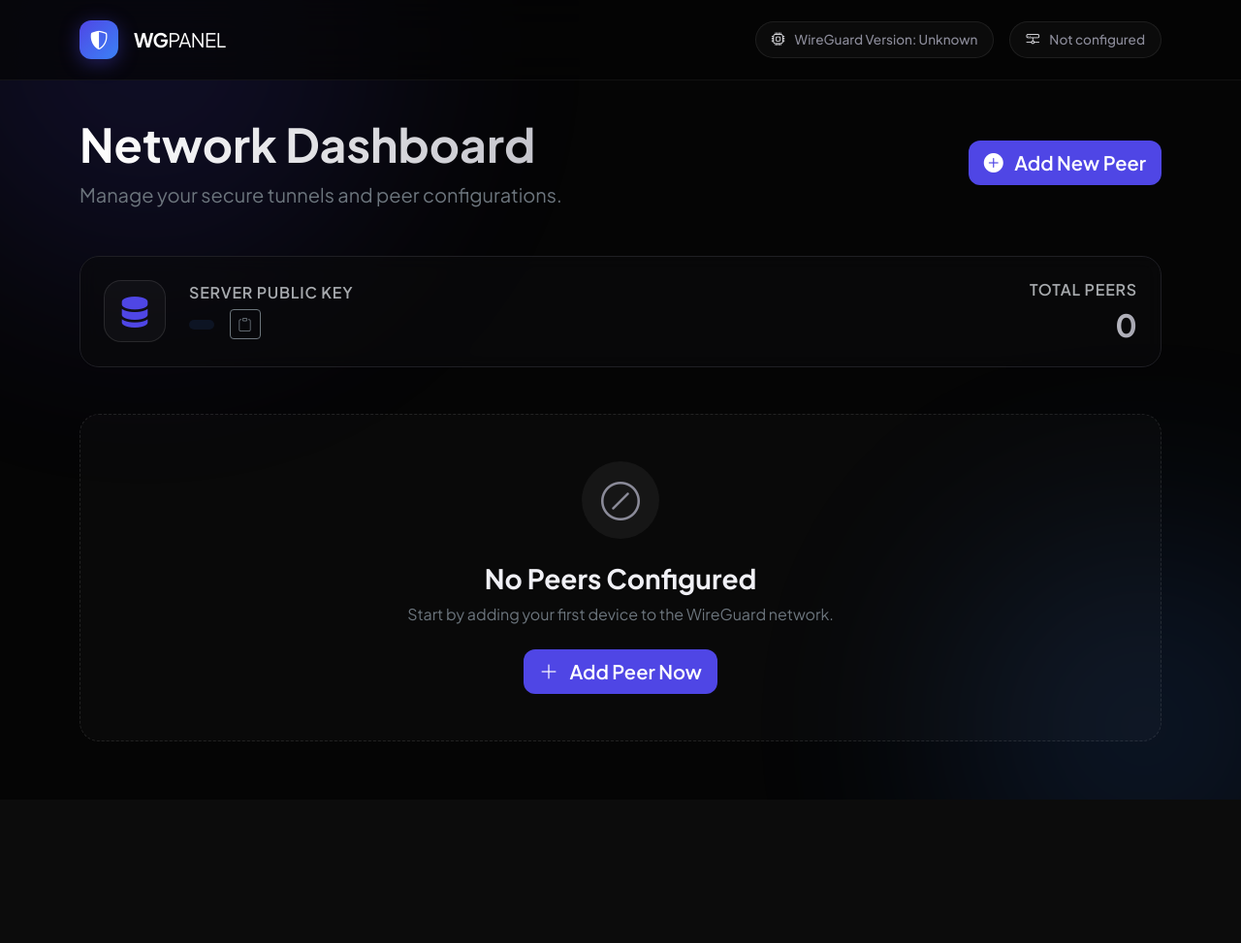
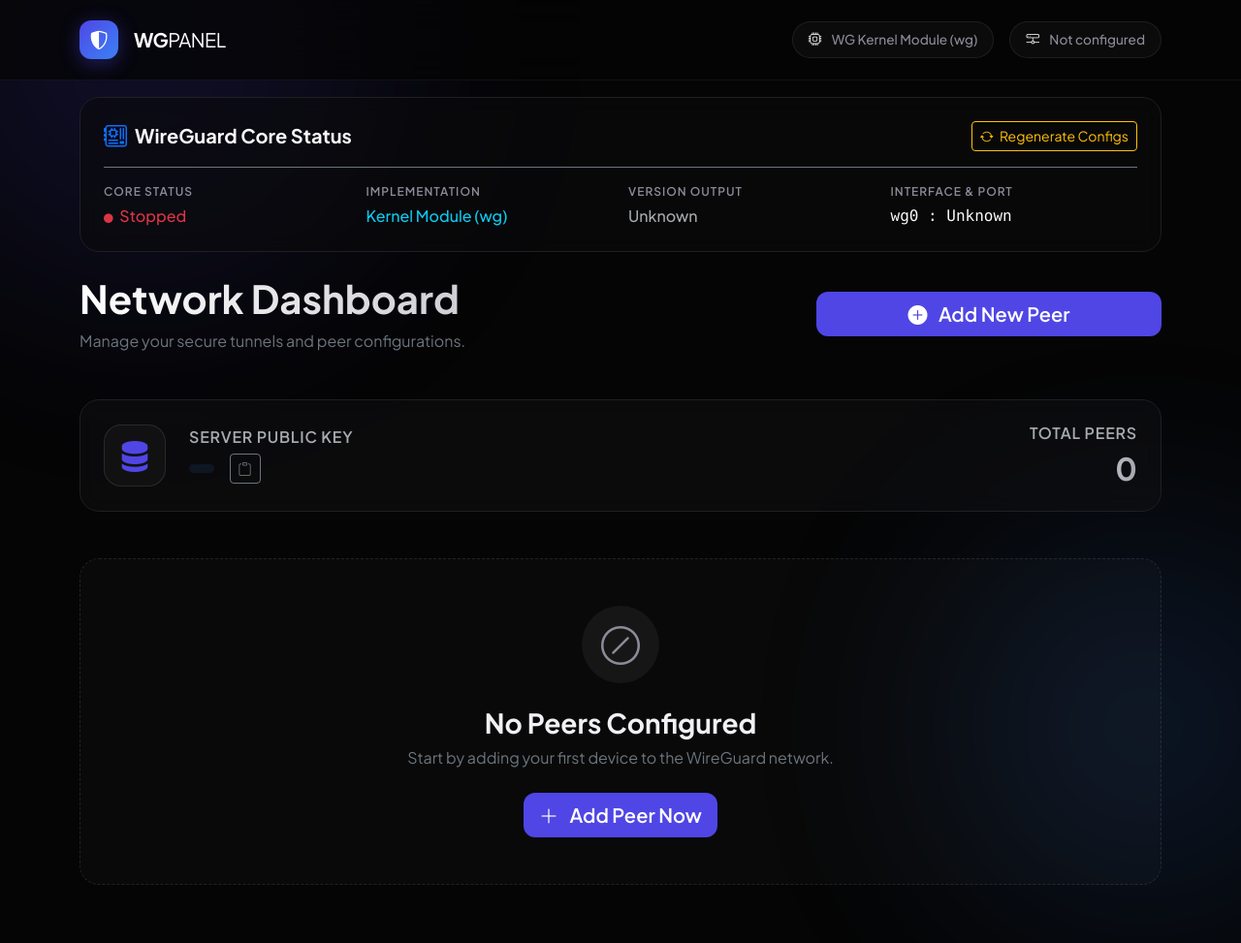
Before and after one commit to 498dr4j98rj4/498drh94r8h, a Flask app: page / in a window 1280 px wide. Shown: the whole page at 97% size. Before the commit the page ends 825 px from the top, so only its background shows below. Run offline with Flask 3, Linux system fonts and the light colour scheme.

Commit message:
Update source

```diff
--- a/app/main.py
+++ b/app/main.py
@@ -2,7 +2,6 @@ import os
 import logging
 from flask import Flask, render_template, request, jsonify, send_file, Response
 import app.wg_utils as wg_utils
-import io
 
 # Setup logging
 logging.basicConfig(level=logging.INFO, format='%(asctime)s - %(name)s - %(levelname)s - %(message)s')
@@ -13,7 +12,7 @@ app.secret_key = os.environ.get("FLASK_SECRET_KEY", os.urandom(24))
 
 @app.route('/')
 def index():
-    """Dashboard view"""
+    """Main Dashboard View"""
     peers = wg_utils.get_peers()
     server_pub = ""
     try:
@@ -22,18 +21,22 @@ def index():
         logger.error(f"Error getting server keys: {e}")
 
     host = os.environ.get("WG_HOST", "Not configured")
-    wg_version = wg_utils.get_wg_version()
+    wg_info = wg_utils.get_core_info()
 
-    return render_template('index.html', peers=peers, server_pub=server_pub, host=host, wg_version=wg_version)
+    return render_template(
+        'index.html',
+        peers=peers,
+        server_pub=server_pub,
+        host=host,
+        wg_info=wg_info
+    )
 
 @app.route('/api/peers', methods=['GET'])
 def api_get_peers():
-    """API endpoint to get peers with stats"""
     return jsonify(wg_utils.get_peers())
 
 @app.route('/api/peers', methods=['POST'])
 def api_add_peer():
-    """API endpoint to add a peer"""
     data = request.json
     name = data.get('name', '').strip()
 
@@ -49,7 +52,6 @@ def api_add_peer():
 
 @app.route('/api/peers/<peer_id>', methods=['DELETE'])
 def api_remove_peer(peer_id):
-    """API endpoint to remove a peer"""
     try:
         success = wg_utils.remove_peer(peer_id)
         if success:
@@ -60,9 +62,24 @@ def api_remove_peer(peer_id):
         logger.error(f"Error removing peer: {e}")
         return jsonify({"error": str(e)}), 500
 
+@app.route('/api/regenerate_config', methods=['POST'])
+def api_regenerate_config():
+    """Force regenerate wg0.conf from JSON database to fix broken states."""
+    try:
+        peers = wg_utils.get_peers()
+        wg_utils.rewrite_wg_conf(peers)
+        return jsonify({"success": True, "message": "Config regenerated successfully."})
+    except Exception as e:
+        logger.error(f"Error regenerating config: {e}")
+        return jsonify({"error": str(e)}), 500
+
+@app.route('/api/core_status', methods=['GET'])
+def api_core_status():
+    """Endpoint for AJAX polling of core status."""
+    return jsonify(wg_utils.get_core_info())
+
 @app.route('/peer/<peer_id>/config')
 def download_config(peer_id):
-    """Download peer configuration file"""
     peers = wg_utils.get_peers()
     peer = next((p for p in peers if p.get("id") == peer_id), None)
 
@@ -71,7 +88,6 @@ def download_config(peer_id):
 
     config_str = wg_utils.generate_client_config(peer)
 
-    # Return as downloadable file
     return Response(
         config_str,
         mimetype="text/plain",
@@ -80,7 +96,6 @@ def download_config(peer_id):
 
 @app.route('/peer/<peer_id>/qr')
 def get_qr_code(peer_id):
-    """Get peer configuration as QR code (HTML page)"""
     peers = wg_utils.get_peers()
     peer = next((p for p in peers if p.get("id") == peer_id), None)
 
@@ -93,7 +108,6 @@ def get_qr_code(peer_id):
     return render_template('qr.html', peer=peer, qr_b64=qr_b64)
 
 if __name__ == '__main__':
-    # Initialize server if needed
     try:
         wg_utils.init_server()
     except Exception as e:
--- a/app/static/css/style.css
+++ b/app/static/css/style.css
@@ -34,6 +34,7 @@ body {
     filter: blur(120px);
     z-index: -1;
     opacity: 0.15;
+    pointer-events: none;
 }
 .bg-shape-1 {
     width: 500px; height: 500px;
@@ -77,7 +78,7 @@ body {
 .nav-badge i { color: var(--text-main); }
 
 .main-container {
-    padding-top: 120px;
+    padding-top: 100px;
     padding-bottom: 60px;
 }
 
@@ -89,9 +90,33 @@ body {
 }
 .tracking-wider { letter-spacing: 0.05em; }
 
+/* Core Info Panel */
+.core-info-panel {
+    background: rgba(10, 10, 12, 0.6);
+    border: 1px solid var(--border-color);
+    border-radius: var(--radius-xl);
+    backdrop-filter: blur(10px);
+}
+.core-stat {
+    display: flex;
+    flex-direction: column;
+    gap: 4px;
+}
+.core-label {
+    font-size: 0.75rem;
+    text-transform: uppercase;
+    letter-spacing: 1px;
+    color: var(--text-muted);
+    font-weight: 600;
+}
+.core-val {
+    font-size: 1rem;
+    font-weight: 500;
+}
+
 /* Server Card Overview */
 .server-card {
-    background: rgba(10, 10, 12, 0.6);
+    background: rgba(20, 20, 24, 0.4);
     border: 1px solid var(--border-color);
     border-radius: var(--radius-xl);
     backdrop-filter: blur(10px);
--- a/app/static/js/main.js
+++ b/app/static/js/main.js
@@ -1,5 +1,3 @@
-// Main JavaScript functionality
-
 // Format bytes to human readable format
 function formatBytes(bytes, decimals = 2) {
     if (!+bytes) return '0 B';
@@ -22,6 +20,22 @@ function formatHandshake(timestamp) {
     return `${Math.floor(diff/86400)}d ago`;
 }
 
+// Show Toast
+function showToast(message, type = 'success') {
+    const toastEl = document.getElementById('liveToast');
+    const toastBody = document.getElementById('toastMsg');
+
+    toastBody.textContent = message;
+
+    toastEl.classList.remove('bg-primary', 'bg-danger', 'bg-success', 'bg-warning');
+    if (type === 'error') toastEl.classList.add('bg-danger');
+    else if (type === 'warning') toastEl.classList.add('bg-warning', 'text-dark');
+    else toastEl.classList.add('bg-success');
+
+    const toast = new bootstrap.Toast(toastEl);
+    toast.show();
+}
+
 // Apply formatters to DOM elements
 function applyFormatting() {
     document.querySelectorAll('.rx-bytes, .tx-bytes').forEach(el => {
@@ -35,14 +49,16 @@ function applyFormatting() {
     });
 }
 
-// Poll API for stats updates
-async function pollStats() {
+// Poll API for stats and core updates
+async function pollData() {
     try {
-        const res = await fetch('/api/peers');
-        if (!res.ok) return;
+        const [peersRes, coreRes] = await Promise.all([
+            fetch('/api/peers'),
+            fetch('/api/core_status')
+        ]);
 
-        const peers = await res.json();
-
+        if (peersRes.ok) {
+            const peers = await peersRes.json();
             peers.forEach(peer => {
                 if (peer.stats) {
                     const card = document.querySelector(`.peer-item[data-id="${peer.id}"]`);
@@ -50,30 +66,54 @@ async function pollStats() {
                         const rx = card.querySelector('.rx-bytes');
                         const tx = card.querySelector('.tx-bytes');
                         const hs = card.querySelector('.handshake-time');
-                    const badge = card.querySelector('.card-header .badge');
+                        const indicator = card.querySelector('.status-indicator');
 
-                    if (rx) {
-                        rx.textContent = formatBytes(peer.stats.transfer_rx);
-                        rx.setAttribute('data-bytes', peer.stats.transfer_rx);
-                    }
-                    if (tx) {
-                        tx.textContent = formatBytes(peer.stats.transfer_tx);
-                        tx.setAttribute('data-bytes', peer.stats.transfer_tx);
-                    }
-                    if (hs) {
-                        hs.textContent = formatHandshake(peer.stats.latest_handshake);
-                        hs.setAttribute('data-time', peer.stats.latest_handshake);
-                    }
+                        if (rx) { rx.textContent = formatBytes(peer.stats.transfer_rx); rx.setAttribute('data-bytes', peer.stats.transfer_rx); }
+                        if (tx) { tx.textContent = formatBytes(peer.stats.transfer_tx); tx.setAttribute('data-bytes', peer.stats.transfer_tx); }
+                        if (hs) { hs.textContent = formatHandshake(peer.stats.latest_handshake); hs.setAttribute('data-time', peer.stats.latest_handshake); }
 
-                    if (badge && peer.stats.latest_handshake > 0) {
-                        badge.classList.remove('bg-secondary');
-                        badge.classList.add('bg-success');
+                        if (indicator && peer.stats.latest_handshake > 0) {
+                            indicator.classList.remove('inactive');
+                            indicator.classList.add('active');
                         }
                     }
                 }
             });
+        }
+
+        if (coreRes.ok) {
+            const core = await coreRes.json();
+            const statusEl = document.getElementById('coreStatus');
+            if (statusEl) {
+                statusEl.innerHTML = `<i class="bi bi-circle-fill me-1" style="font-size:0.6rem"></i> ${core.status}`;
+                statusEl.className = `core-val ${core.status.includes('Running') ? 'text-success' : 'text-danger'}`;
+            }
+        }
     } catch (e) {
         console.error("Polling failed", e);
+    }
+}
+
+async function regenerateConfig() {
+    const btn = document.getElementById('btnRegen');
+    const originalHtml = btn.innerHTML;
+    btn.innerHTML = '<i class="bi bi-hourglass-split me-1"></i> Working...';
+    btn.disabled = true;
+
+    try {
+        const res = await fetch('/api/regenerate_config', { method: 'POST' });
+        const data = await res.json();
+
+        if (res.ok) {
+            showToast('Configurations successfully regenerated and applied.');
+        } else {
+            showToast(data.error || 'Failed to regenerate configs', 'error');
+        }
+    } catch (e) {
+        showToast('Connection error during regeneration.', 'error');
+    } finally {
+        btn.innerHTML = originalHtml;
+        btn.disabled = false;
     }
 }
 
@@ -86,7 +126,7 @@ async function submitAddPeer() {
     const btn = document.getElementById('addBtn');
     const originalText = btn.innerHTML;
     btn.disabled = true;
-    btn.innerHTML = '<span class="spinner-border spinner-border-sm me-2" role="status" aria-hidden="true"></span> Adding...';
+    btn.innerHTML = '<span class="spinner-border spinner-border-sm me-2"></span> Generating...';
 
     try {
         const res = await fetch('/api/peers', {
@@ -99,12 +139,12 @@ async function submitAddPeer() {
             window.location.reload();
         } else {
             const data = await res.json();
-            alert(data.error || 'Failed to add peer');
+            showToast(data.error || 'Failed to generate peer config.', 'error');
             btn.disabled = false;
             btn.innerHTML = originalText;
         }
     } catch (e) {
-        alert('Connection error');
+        showToast('Connection error', 'error');
         btn.disabled = false;
         btn.innerHTML = originalText;
     }
@@ -120,42 +160,36 @@ async function deletePeer(id, name) {
         if (res.ok) {
             const el = document.querySelector(`.peer-item[data-id="${id}"]`);
             if (el) {
-                // Fade out animation
                 el.style.transition = 'all 0.3s ease';
                 el.style.opacity = '0';
                 el.style.transform = 'scale(0.9)';
-
                 setTimeout(() => {
                     el.remove();
-                    // Reload if we just deleted the last item to show empty state
-                    if (document.querySelectorAll('.peer-item').length === 0) {
-                        window.location.reload();
-                    }
+                    if (document.querySelectorAll('.peer-item').length === 0) window.location.reload();
                 }, 300);
+                showToast(`Peer ${name} deleted.`);
             } else {
                 window.location.reload();
             }
         } else {
             const data = await res.json();
-            alert(data.error || 'Failed to delete peer');
+            showToast(data.error || 'Failed to delete peer', 'error');
         }
     } catch (e) {
-        alert('Connection error');
+        showToast('Connection error', 'error');
     }
 }
 
 // Initialize
 document.addEventListener('DOMContentLoaded', () => {
     applyFormatting();
-    // Add staggered animation delay to peer cards
+
     document.querySelectorAll('.peer-item').forEach((el, index) => {
         el.style.animationDelay = `${index * 0.05}s`;
     });
 
-    // Poll every 5 seconds instead of 10 for more responsive UI
-    setInterval(pollStats, 5000);
+    setInterval(pollData, 5000);
 
-    // Handle enter key in add peer modal
     document.getElementById('peerName')?.addEventListener('keypress', function(e) {
         if (e.key === 'Enter') {
             e.preventDefault();
--- a/app/templates/index.html
+++ b/app/templates/index.html
@@ -32,7 +32,7 @@
             <div class="d-flex align-items-center gap-3">
                 <div class="nav-badge wg-version">
                     <i class="bi bi-cpu me-2"></i>
-                    <span>{{ wg_version }}</span>
+                    <span>WG {{ wg_info.implementation }}</span>
                 </div>
                 <div class="nav-badge server-endpoint">
                     <i class="bi bi-hdd-network me-2"></i>
@@ -43,14 +43,58 @@
     </nav>
 
     <div class="container main-container">
+        <!-- WG Core Info Panel -->
+        <div class="row mb-4">
+            <div class="col-12">
+                <div class="core-info-panel p-4">
+                    <div class="d-flex justify-content-between align-items-center mb-3 border-bottom border-secondary pb-3">
+                        <h5 class="mb-0 fw-bold text-light d-flex align-items-center">
+                            <i class="bi bi-motherboard text-primary me-2 fs-4"></i> WireGuard Core Status
+                        </h5>
+                        <button class="btn btn-sm btn-outline-warning" onclick="regenerateConfig()" id="btnRegen">
+                            <i class="bi bi-arrow-repeat me-1"></i> Regenerate Configs
+                        </button>
+                    </div>
+                    <div class="row g-3">
+                        <div class="col-md-3 col-sm-6">
+                            <div class="core-stat">
+                                <span class="core-label">Core Status</span>
+                                <span class="core-val {% if 'Running' in wg_info.status %}text-success{% else %}text-danger{% endif %}" id="coreStatus">
+                                    <i class="bi bi-circle-fill me-1" style="font-size:0.6rem"></i> {{ wg_info.status }}
+                                </span>
+                            </div>
+                        </div>
+                        <div class="col-md-3 col-sm-6">
+                            <div class="core-stat">
+                                <span class="core-label">Implementation</span>
+                                <span class="core-val text-info">{{ wg_info.implementation }}</span>
+                            </div>
+                        </div>
+                        <div class="col-md-3 col-sm-6">
+                            <div class="core-stat">
+                                <span class="core-label">Version Output</span>
+                                <span class="core-val text-muted small text-truncate" title="{{ wg_info.version }}">{{ wg_info.version }}</span>
+                            </div>
+                        </div>
+                        <div class="col-md-3 col-sm-6">
+                            <div class="core-stat">
+                                <span class="core-label">Interface & Port</span>
+                                <span class="core-val text-light font-monospace">{{ wg_info.interface }} : {{ wg_info.port }}</span>
+                            </div>
+                        </div>
+                    </div>
+                </div>
+            </div>
+        </div>
+
         <!-- Dashboard Header -->
         <div class="row mb-5 align-items-center">
             <div class="col-lg-8">
-                <h1 class="display-5 fw-bold mb-2 title-gradient">Network Dashboard</h1>
-                <p class="text-secondary fs-5 mb-0">Manage your secure tunnels and peer configurations.</p>
+                <h1 class="display-6 fw-bold mb-2 title-gradient">Network Dashboard</h1>
+                <p class="text-secondary fs-6 mb-0">Manage your secure tunnels and peer configurations.</p>
             </div>
             <div class="col-lg-4 text-lg-end mt-4 mt-lg-0">
-                <button class="btn btn-primary btn-add-peer btn-lg" data-bs-toggle="modal" data-bs-target="#addPeerModal">
+                <button class="btn btn-primary btn-add-peer btn-lg w-100 w-lg-auto" data-bs-toggle="modal" data-bs-target="#addPeerModal">
                     <i class="bi bi-plus-circle-fill me-2"></i> Add New Peer
                 </button>
             </div>
@@ -67,7 +111,7 @@
                 <div class="col-md">
                     <h6 class="text-uppercase tracking-wider text-muted mb-2 fw-semibold">Server Public Key</h6>
                     <div class="d-flex align-items-center gap-3">
-                        <code class="pubkey-display fs-5">{{ server_pub }}</code>
+                        <code class="pubkey-display fs-6">{{ server_pub }}</code>
                         <button class="btn btn-sm btn-outline-secondary btn-copy" onclick="navigator.clipboard.writeText('{{ server_pub }}')">
                             <i class="bi bi-clipboard"></i>
                         </button>
@@ -119,21 +163,21 @@
                                 </div>
                             </div>
                             {% else %}
-                            <div class="empty-stats">
+                            <div class="empty-stats text-center py-3">
                                 <i class="bi bi-activity text-muted mb-2 fs-3 d-block"></i>
-                                <span>No connection data yet</span>
+                                <span class="text-secondary small">No connection data yet</span>
                             </div>
                             {% endif %}
                         </div>
 
                         <div class="peer-actions d-flex gap-2 mt-auto">
-                            <a href="/peer/{{ peer.id }}/config" class="btn btn-action flex-grow-1">
+                            <a href="/peer/{{ peer.id }}/config" class="btn btn-action flex-grow-1 text-center">
                                 <i class="bi bi-download"></i> Config
                             </a>
-                            <a href="/peer/{{ peer.id }}/qr" target="_blank" class="btn btn-action">
+                            <a href="/peer/{{ peer.id }}/qr" target="_blank" class="btn btn-action text-center px-3">
                                 <i class="bi bi-qr-code"></i>
                             </a>
-                            <button class="btn btn-action btn-danger-action" onclick="deletePeer('{{ peer.id }}', '{{ peer.name }}')">
+                            <button class="btn btn-action btn-danger-action px-3" onclick="deletePeer('{{ peer.id }}', '{{ peer.name }}')">
                                 <i class="bi bi-trash3"></i>
                             </button>
                         </div>
@@ -182,6 +226,18 @@
         </div>
     </div>
 
+    <!-- Toast Notifications -->
+    <div class="toast-container position-fixed bottom-0 end-0 p-3">
+        <div id="liveToast" class="toast align-items-center text-white bg-primary border-0" role="alert" aria-live="assertive" aria-atomic="true">
+            <div class="d-flex">
+                <div class="toast-body" id="toastMsg">
+                    Message
+                </div>
+                <button type="button" class="btn-close btn-close-white me-2 m-auto" data-bs-dismiss="toast" aria-label="Close"></button>
+            </div>
+        </div>
+    </div>
+
     <script src="https://cdn.jsdelivr.net/npm/bootstrap@5.3.2/dist/js/bootstrap.bundle.min.js"></script>
     <script src="{{ url_for('static', filename='js/main.js') }}"></script>
 </body>
```
Also changed, not shown: app/wg_utils.py (+93 -47 lines), 2 other files. Lines whose indentation alone changed are shown as unchanged.
